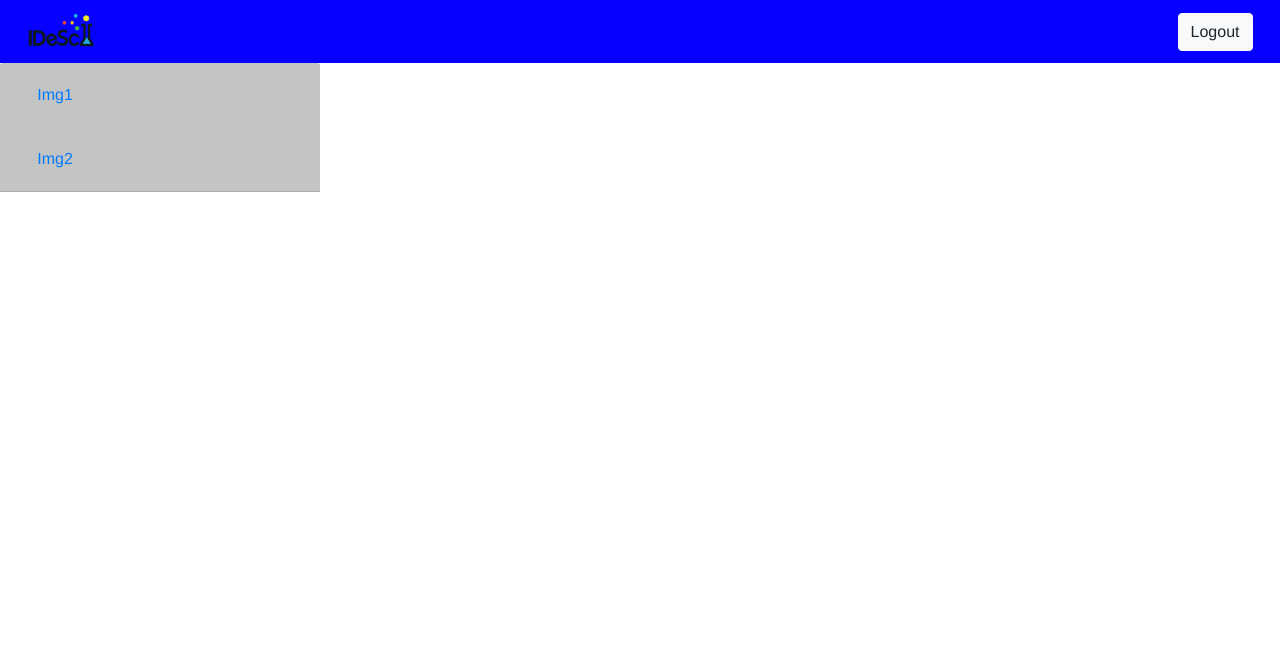
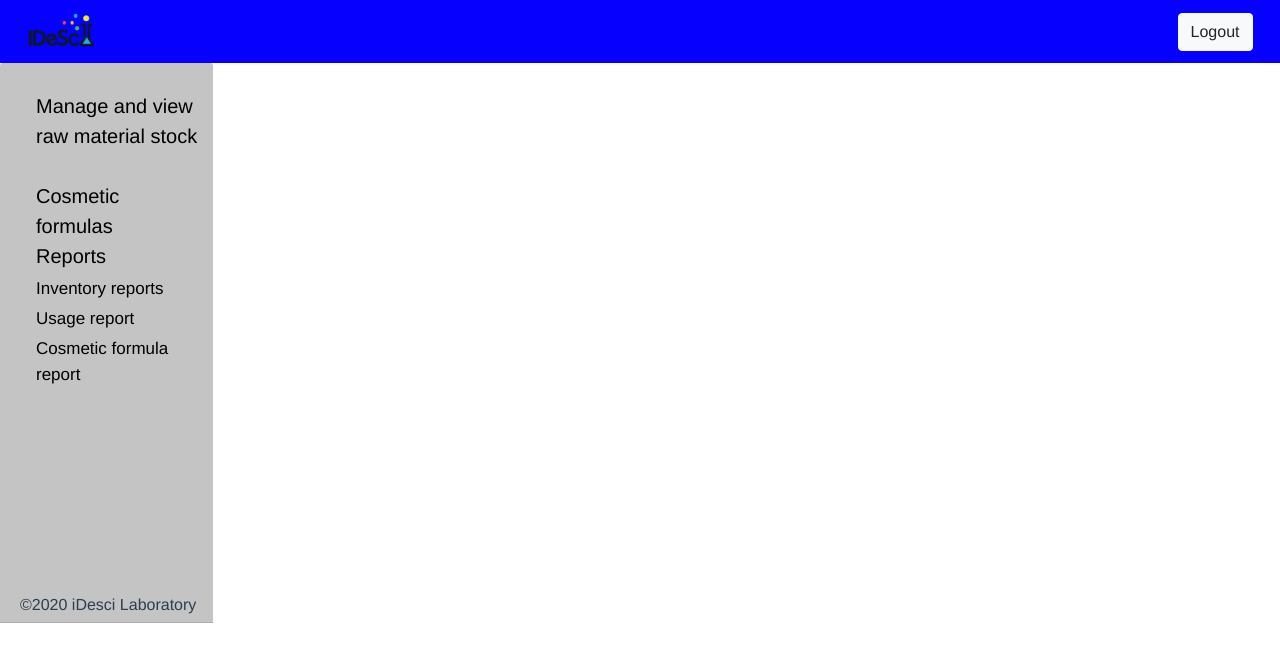
Before and after one commit to jparrax/vue-inventory, a Vue app: page / in a window 1280 px wide. Shown: the top 662 px of the page. Built offline with nearby package versions, Linux system fonts and the light colour scheme.

Commit message:
HAAAAANDS

```diff
--- a/src/components/NavBar.vue
+++ b/src/components/NavBar.vue
@@ -1,10 +1,15 @@
 <template>
         <b-card-header header-tag="nav">
             <b-nav vertical card-header pills class = "w-25">
-                <b-nav-item><router-link to="/Img1">Img1</router-link></b-nav-item>
-                <br>
-                <b-nav-item><router-link to="/Img2">Img2</router-link></b-nav-item>
+                <b-nav-item id= "item-1"><router-link class="nav-text" to="/Img1">Manage and view raw material stock</router-link></b-nav-item>
+                <b-nav-item id = "item-2"><router-link class="nav-text" to="/Img2">Cosmetic formulas</router-link></b-nav-item>
+                <b-nav-item id = "item-3"><router-link class="nav-text" to="/Img3">Reports</router-link></b-nav-item>
+                <b-nav-item id = "item-4"><router-link class="nav-text item-3" to="/Img3">Inventory reports</router-link></b-nav-item>
+                <b-nav-item id = "item-5"><router-link class="nav-text item-3" to="/Img3">Usage report</router-link></b-nav-item>
+                <b-nav-item id = "item-6"><router-link class="nav-text item-3" to="/Img3">Cosmetic formula report</router-link></b-nav-item>
             </b-nav>
+            <br>
+            <p> ©2020 iDesci Laboratory</p>
         </b-card-header>
 </template>
 <style scoped>
@@ -14,4 +19,55 @@
         background-color: #c4c4c4;
         position: static;
     }
+    #item-1{
+        position: absolute;
+        top: 20px;
+        font-size: 20px;
+        text-align: left;
+    }
+    #item-2{
+        position: absolute;
+        top: 110px;
+        font-size: 20px;
+        text-align: left;
+    }
+     #item-3{
+        position: absolute;
+        top: 170px;
+        /* left: 30px; */
+        font-size: 20px;
+        text-align: left;
+    }
+    #item-4{
+        position: absolute;
+        top: 205px;
+        /* left: 30px; */
+        font-size: 17px;
+        text-align: left;
+    }
+    #item-5{
+        position: absolute;
+        top: 235px;
+        /* left: 30px; */
+        font-size: 17px;
+        text-align: left;
+    }
+    #item-6{
+        position: absolute;
+        top: 265px;
+        /* left: 14.2px; */
+        font-size: 17px;
+        text-align: left;
+    }
+    .nav-text{
+        color: black;
+    }
+    p{
+        position: absolute;
+        top: 530px;
+        /* left: 80px; */
+        font-size: 100%;
+        margin: 0%;
+        padding: 0%;
+    }
 </style>
--- a/src/views/Module.vue
+++ b/src/views/Module.vue
@@ -2,8 +2,8 @@
   <b-container fluid>
       <Header/>
     <b-row>
-      <b-col cols="3" class="my-container"><NavBar/></b-col>
-      <b-col cols="9" class="my-container"><router-view/></b-col>
+      <b-col cols="2" class="my-container"><NavBar/></b-col>
+      <b-col cols="10" class="my-container scrollable"><router-view/></b-col>
     </b-row>
   </b-container>
 </template>
@@ -22,4 +22,8 @@ export default {
     padding-left: 0%;
     padding-right: 0%;
   }
+  .scrollable{
+    height: 560px;
+    overflow: auto;
+  }
 </style>
```
